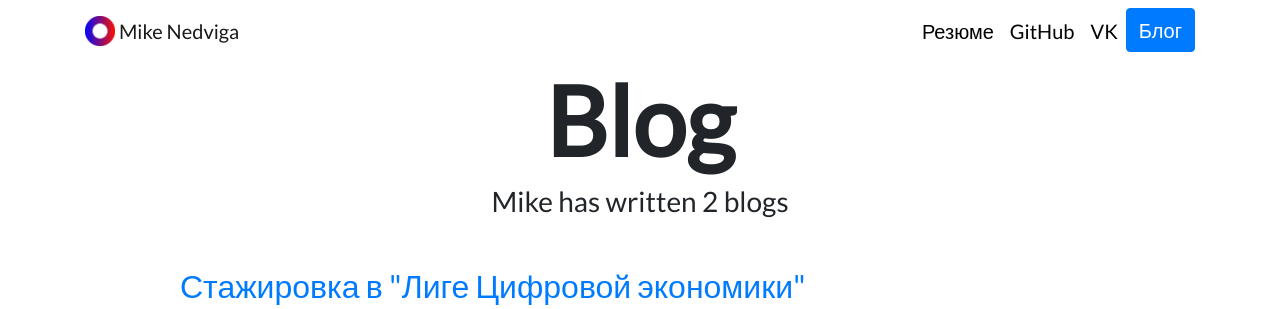
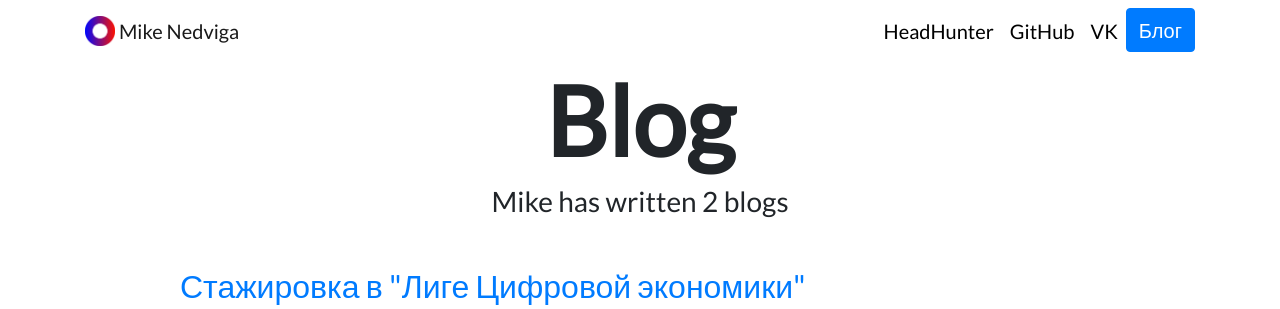
Before and after one commit to DidItHard/portfolio_on_django3, a Django app: page /blog/ in a window 1280 px wide. Shown: the top 309 px of the page. Run offline with Django 4.2, Linux system fonts and the light colour scheme; data comes from the database, SQL or seed files in the repository; some libraries are stand-ins or nearby versions.

Commit message:
add headhunter link

```diff
--- a/portfolio/templates/portfolio/base.html
+++ b/portfolio/templates/portfolio/base.html
@@ -35,8 +35,11 @@
         </button>
         <div class="collapse navbar-collapse text-center" id="navbarNav">
             <ul class="navbar-nav ml-auto">
+<!--                <li class="nav-item">-->
+<!--                    <a class="nav-link" href="{% static 'portfolio/ResumeMikeNedviga.pdf' %}" target="_blank">Резюме</a>-->
+<!--                </li>-->
                 <li class="nav-item">
-                    <a class="nav-link" href="{% static 'portfolio/ResumeMikeNedviga.pdf' %}" target="_blank">Резюме</a>
+                    <a class="nav-link" href="https://hh.ru/applicant/resumes/view?resume=4d3ab166ff09b798250039ed1f327270767752" target="_blank">HeadHunter</a>
                 </li>
                 <li class="nav-item">
                     <a class="nav-link" href="https://github.com/DidItHard" target="_blank">GitHub</a>
```
